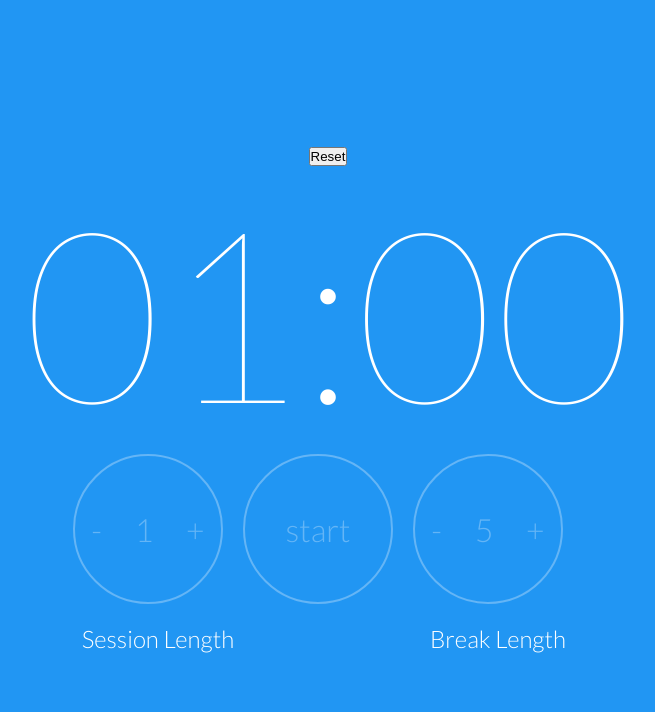
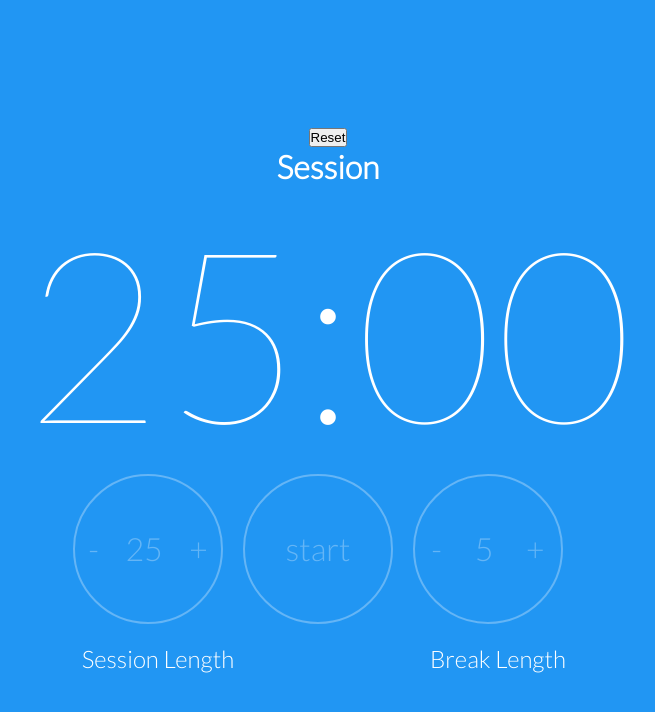
Before and after one commit to muzhaqi16/pomodoro-clock, a React (Create React App) app: page / in a window 1280 px wide. Shown: the top 712 px of the page, without its empty margins (312-967 px from the left). Built offline with nearby package versions, Linux system fonts and the light colour scheme.

Commit message:
switch from session to break timer after session time ends

```diff
--- a/src/App.js
+++ b/src/App.js
@@ -5,7 +5,7 @@ import TimeButton from './components/TimeButton';
 import './App.css';
 
 function App() {
-  const [worktime, setWorktime] = useState(1);
+  const [worktime, setWorktime] = useState(25);
   const [breaktime, setBreaktime] = useState(5);
   const [isActive, setIsActive] = useState(false);
 
@@ -18,7 +18,7 @@ function App() {
   return (
     <div className="main-container">
       <button id="reset" onClick={reset}>Reset</button>
-      <DisplayTimer time={worktime} status={isActive} />
+      <DisplayTimer time={worktime} break={breaktime} status={isActive} />
       <div className="handler-buttons">
 
         {/* Session length button */}
--- a/src/components/DisplayTimer.js
+++ b/src/components/DisplayTimer.js
@@ -10,20 +10,33 @@ function DisplayTimer(props) {
     const [intervalId, setIntervalId] = useState(null);
     const intervalRef = useRef(intervalId);
     const minutesRef = useRef(minutes);
+    const [session, setSession] = useState(true)
+    const sessionRef = useRef(session)
+    const changeTimer = () => {
 
+        if (sessionRef.current) {
+            setMinutes(props.break);
+            let interval = setInterval(() => {
+                updateTime();
+            }, 1000);
+            setIntervalId(interval);
+            intervalRef.current = interval;
+            setSession(false);
+        }
+
+    }
     const updateTime = () => {
         setSeconds((seconds) => {
-            console.log("Seconds", seconds)
             if (seconds === 0) {
                 setMinutes((prevMinutes) => {
                     minutesRef.current = prevMinutes;
                     if (prevMinutes === 0) {
                         clearInterval(intervalRef.current);
+                        changeTimer();
                         return 0;
                     }
                     return prevMinutes - 1
                 });
-                console.log(minutesRef);
                 if (minutesRef.current === 0) {
                     return 0;
                 }
@@ -50,6 +63,7 @@ function DisplayTimer(props) {
     }, [props.time]);
     return (
         <div>
+            <h1 id="timer-label">{session ? "Session" : "Break"}</h1>
             <span id="time-left" className="timer">
                 {minutes < 10 ? "0" + minutes : minutes}:{seconds < 10 ? "0" + seconds : seconds}
             </span>
```
